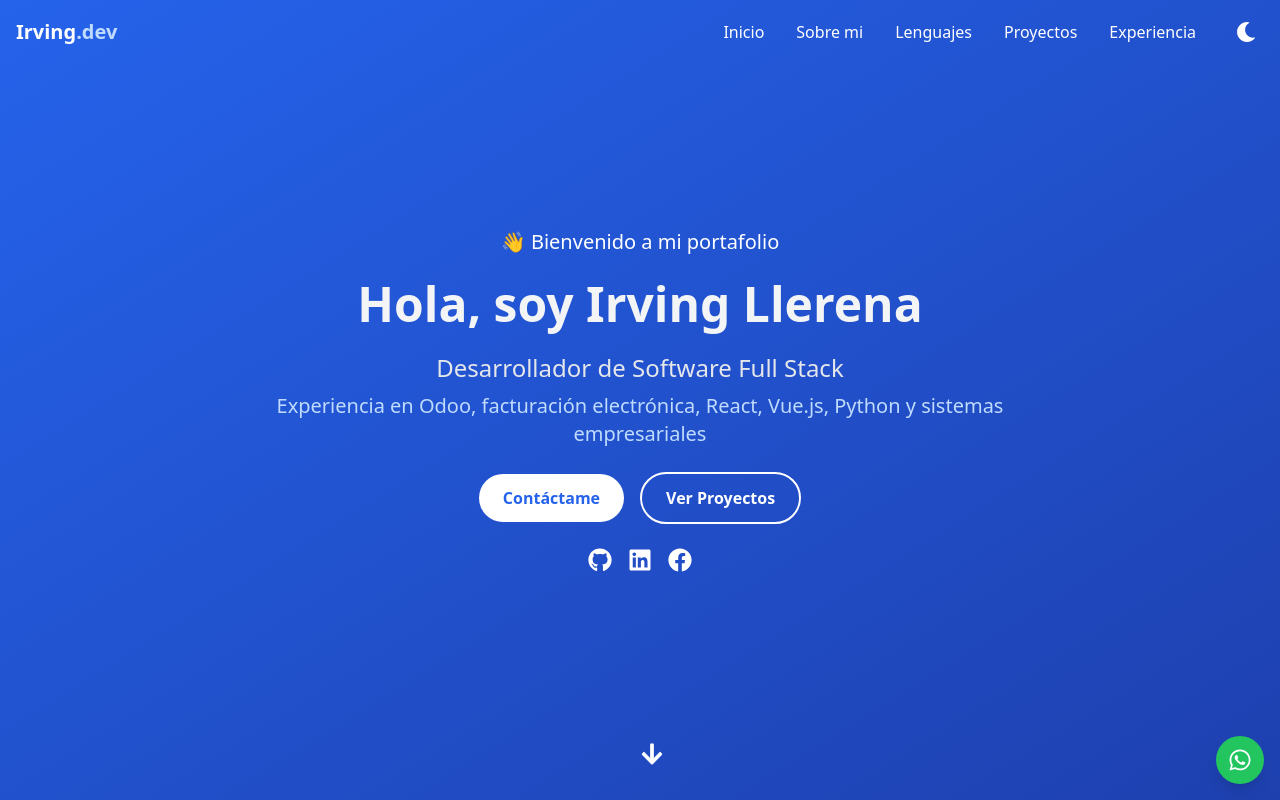
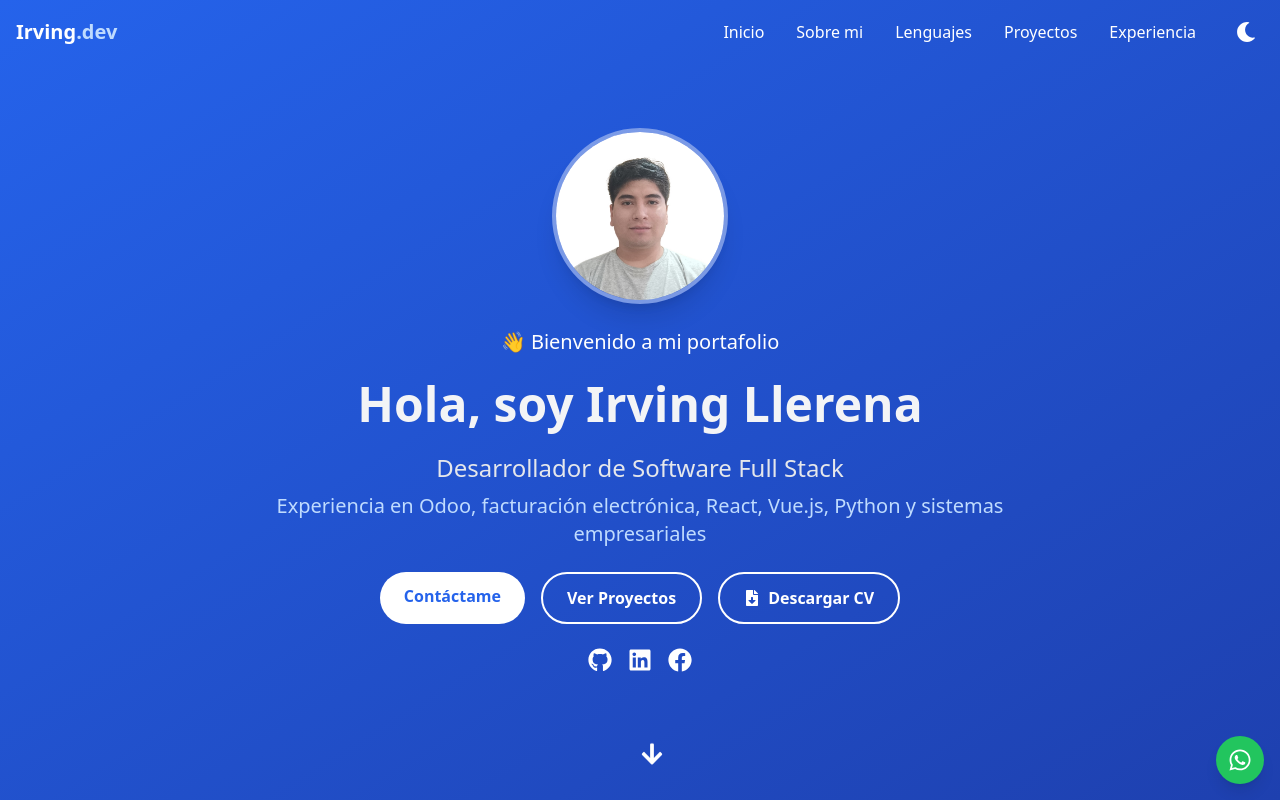
Before and after one commit to dotir/portafolio, a React (Create React App) app: page / in a window 1280 px wide. Shown: the top 800 px of the page. Built offline with nearby package versions, Linux system fonts and the light colour scheme.

Commit message:
feat: add downloadable CV button and photo to hero

```diff
--- a/src/pages/Hero.js
+++ b/src/pages/Hero.js
@@ -1,11 +1,16 @@
 import React from 'react';
-import { FaGithub, FaLinkedin, FaArrowDown, FaFacebook } from 'react-icons/fa';
+import { FaGithub, FaLinkedin, FaArrowDown, FaFacebook, FaFileDownload } from 'react-icons/fa';
 
 const Hero = () => (
 <section className="bg-gradient-to-br from-blue-600 to-blue-800 dark:from-gray-900 dark:to-gray-700 text-white min-h-screen flex items-center justify-center relative">
     <div className="container mx-auto px-4">
       {/* Centered Content */}
       <div className="text-center max-w-3xl mx-auto space-y-6">
+        <img
+          src="/fotoirving.jpg"
+          alt="Irving Llerena"
+          className="w-36 h-36 md:w-44 md:h-44 rounded-full object-cover mx-auto border-4 border-white/40 shadow-xl"
+        />
         <h2 className="text-xl mb-2">👋 Bienvenido a mi portafolio</h2>
 <h1 className="text-5xl font-bold mb-4 animate-fade-in text-gray-100 dark:text-gray-200">
           Hola, soy Irving Llerena
@@ -18,7 +23,7 @@ const Hero = () => (
         </p>
 
         {/* Buttons */}
-        <div className="space-x-4">
+        <div className="flex flex-wrap justify-center gap-4">
           <a
             href="https://wa.me/+51980252537"
             className="bg-white text-blue-600 px-6 py-3 rounded-full font-semibold inline-block hover:bg-blue-100 transition-colors"
@@ -32,6 +37,14 @@ const Hero = () => (
             className="border-2 border-white text-white px-6 py-3 rounded-full font-semibold inline-block hover:bg-white hover:text-blue-600 transition-colors"
           >
             Ver Proyectos
+          </a>
+          <a
+            href="/cv-irving-llerena.pdf"
+            download="CV-Irving-Llerena.pdf"
+            className="border-2 border-white text-white px-6 py-3 rounded-full font-semibold inline-flex items-center gap-2 hover:bg-white hover:text-blue-600 transition-colors"
+          >
+            <FaFileDownload />
+            Descargar CV
           </a>
         </div>
 
```
Also changed, not shown: 1 other file (tests, documents, lock files or other folders).
